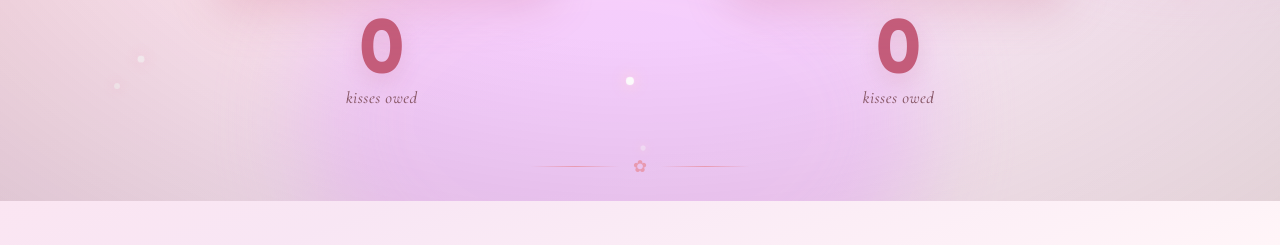
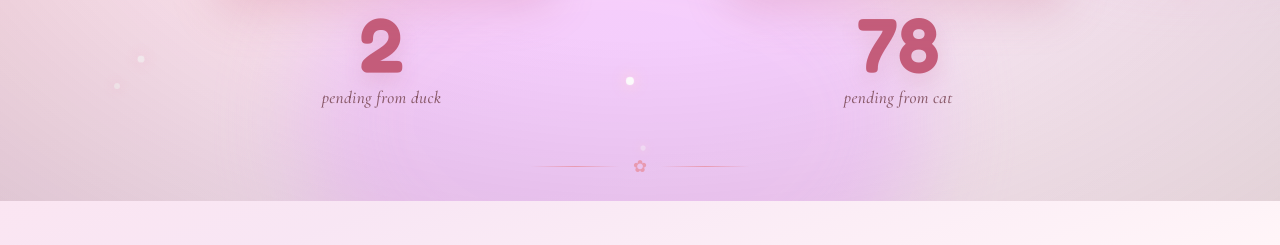
Before and after one commit to ricardoandre97/kiss, a plain HTML site: page index.html in a window 1280 px wide. Shown: the part 599-844 px from the top of the page. Drawn offline with nearby package versions, Linux system fonts and the light colour scheme.

Commit message:
Set opening tallies and spell out who owes whom.
Co-authored-by: Cursor <cursoragent@cursor.com>

```diff
--- a/counters.js
+++ b/counters.js
@@ -1,2 +1,2 @@
 // Managed by CI. Keep this object valid JSON (quoted keys).
-window.COUNTERS = {"cat": 0, "duck": 0};
+window.COUNTERS = {"cat": 2, "duck": 78};
--- a/index.html
+++ b/index.html
@@ -39,8 +39,8 @@
             <img src="assets/cat.gif" alt="A ginger-and-white cat with a polite little smile" />
             <figcaption>cat</figcaption>
           </figure>
-          <p class="count" id="count-cat">0</p>
-          <p class="unit">kisses owed</p>
+          <p class="count" id="count-cat">2</p>
+          <p class="unit">pending from duck</p>
         </article>
 
         <div class="between" aria-hidden="true">
@@ -53,8 +53,8 @@
             <img src="assets/duck.gif" alt="A cool cartoon duck doing gentle wiggles" />
             <figcaption>duck</figcaption>
           </figure>
-          <p class="count" id="count-duck">0</p>
-          <p class="unit">kisses owed</p>
+          <p class="count" id="count-duck">78</p>
+          <p class="unit">pending from cat</p>
         </article>
       </section>
 
--- a/styles.css
+++ b/styles.css
@@ -260,9 +260,9 @@ h1 {
 .unit {
   margin: 0.3rem 0 0;
   color: var(--muted);
-  font-size: 1.05rem;
+  font-size: 1.08rem;
   font-style: italic;
-  letter-spacing: 0.03em;
+  letter-spacing: 0.02em;
 }
 
 .rule {
```
Also changed, not shown: 1 other file.
